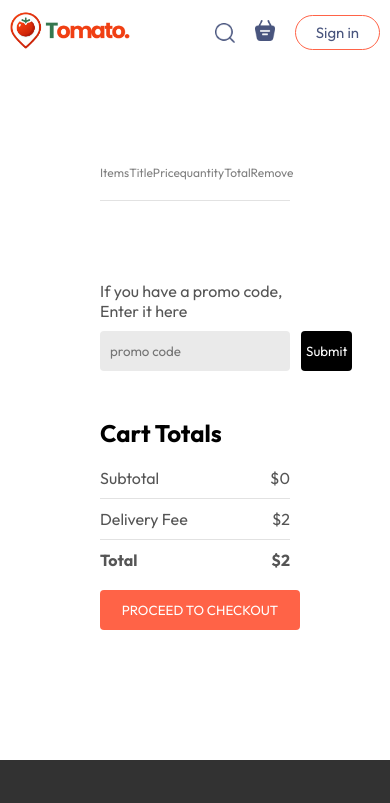
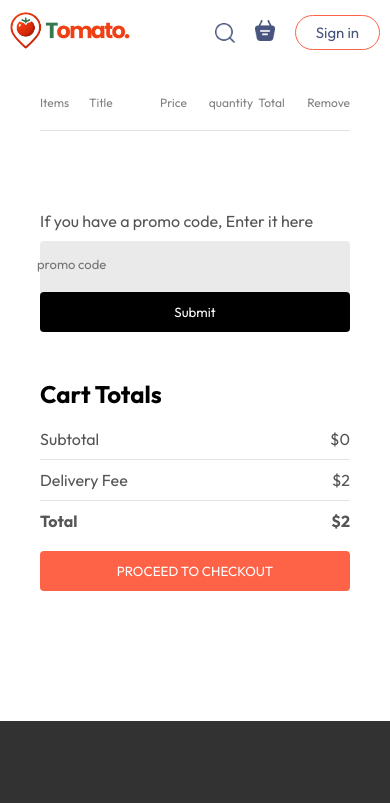
Before and after one commit to PabloDomingok/App-delivery-de-comida, a React (Vite) app in the folder app-delivery-comida/: page /cart in a window 390 px wide. Shown: the top 803 px of the page. Built offline with nearby package versions, Linux system fonts and the light colour scheme.

Commit message:
Se ha arreglado la responsividad de la página del carrito

```diff
--- a/app-delivery-comida/src/pages/Cart/Cart.css
+++ b/app-delivery-comida/src/pages/Cart/Cart.css
@@ -1,60 +1,62 @@
-.cart{
+.cart {
     margin: 30px 100px;
     margin-top: 100px;
+}
 
-}
-.cart-items-title{
+.cart-items-title {
     display: grid;
     grid-template-columns: 1fr 1.5fr 1fr 1fr 1fr 0.5fr;
     align-items: center;
     color: grey;
     font-size: max(1vw, 12px);
 }
-.cart-items-item{
+
+.cart-items-item {
     margin: 10px 0px;
     color: black;
 }
 
-.cart-items-item img{
+.cart-items-item img {
     width: 50px;
 }
-.cart hr{
+
+.cart hr {
     height: 1px;
     background-color: #e2e2e2;
     border: none;
 }
 
-.cart-items-item .cross{
+.cart-items-item .cross {
     cursor: pointer;
 }
 
-.cart-bottom{
+.cart-bottom {
     margin-top: 80px;
     display: flex;
     justify-content: space-between;
-    gap: max(12vw,20px);
+    gap: max(12vw, 20px);
 }
 
-.cart-total{
+.cart-total {
     flex: 1;
     display: flex;
     flex-direction: column;
     gap: 20px;
 }
 
-.cart-total-details{
+.cart-total-details {
     display: flex;
     justify-content: space-between;
     color: #555;
 }
 
-.cart-total hr{
+.cart-total hr {
     margin: 10px 0px;
 }
 
-.cart-total button{
+.cart-total button {
     border: none;
-    color:  white;
+    color: white;
     background-color: tomato;
     width: max(15vw, 200px);
     padding: 12px 0px;
@@ -62,14 +64,15 @@
     cursor: pointer;
 }
 
-.cart-promocode{
+.cart-promocode {
     flex: 1;
 }
-.cart-promocode p{
+
+.cart-promocode p {
     color: #555;
 }
 
-.cart-promocode-input{
+.cart-promocode-input {
     margin-top: 10px;
     display: flex;
     justify-content: space-between;
@@ -78,14 +81,14 @@
     border-radius: 4px;
 }
 
-.cart-promocode-input input{
+.cart-promocode-input input {
     background: transparent;
     border: none;
     outline: none;
     padding-left: 10px;
 }
 
-.cart-promocode-input button{
+.cart-promocode-input button {
     width: max(10vw, 150px);
     padding: 12px 5px;
     background-color: black;
@@ -95,14 +98,50 @@
     cursor: pointer;
 }
 
-@media (max-width:750px){
+@media (max-width: 750px) {
+    .cart {
+        margin: 30px 40px;
+    }
 
-    .cart-bottom{
+    .cart-items-title {
+        gap: 5px;
+        font-size: max(3vw, 12px);
+    }
+
+    .cart-items-item {
+
+        align-items: center;
+    }
+
+    .cart-items-item img {
+        width: 30px;
+    }
+
+    .cart-bottom {
         flex-direction: column-reverse;
     }
 
-    .cart-promocode{
-        justify-content: start;
+    .cart-total button {
+        width: 100%;
+    }
+
+
+    .cart-promocode-input {
+        flex-direction: column;
+        gap: 20px;
+
+    }
+    .cart-promocode-input input{
+        margin-right: 140px;
+        padding-top: 10px;
+        margin-top: 5px;
+        font-size: 13px;
+        }
+
+
+
+    .cart-promocode-input button {
+        width: 100%;
     }
 
 }
```
